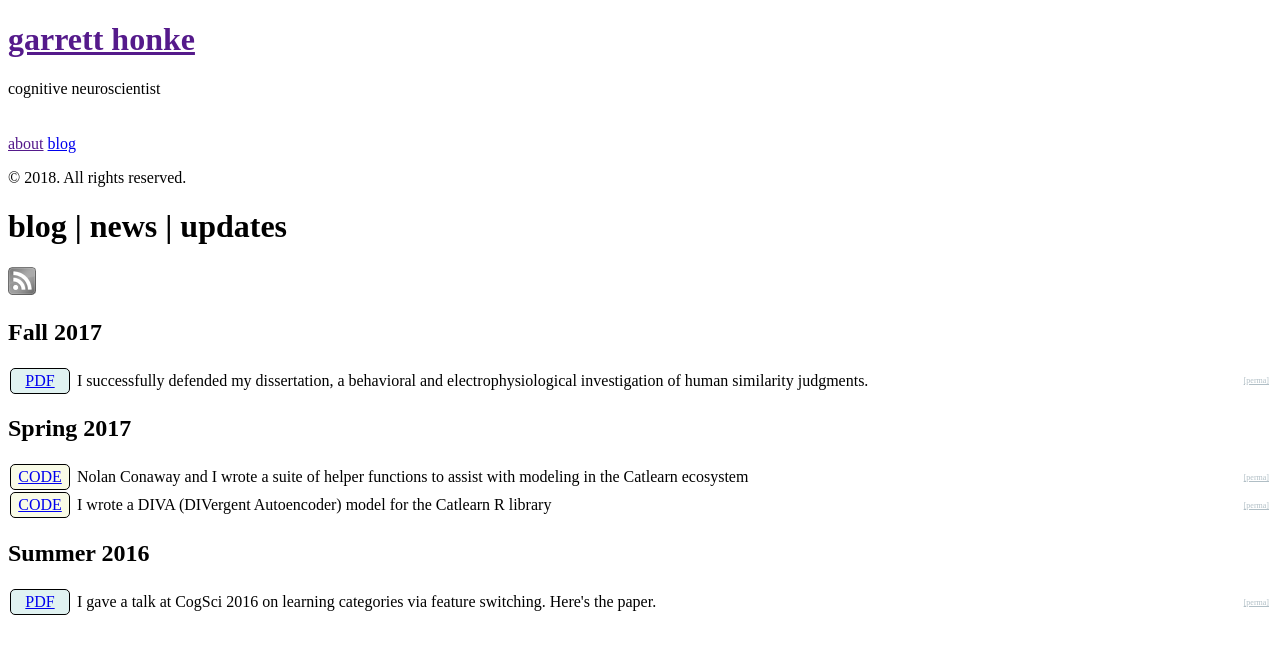
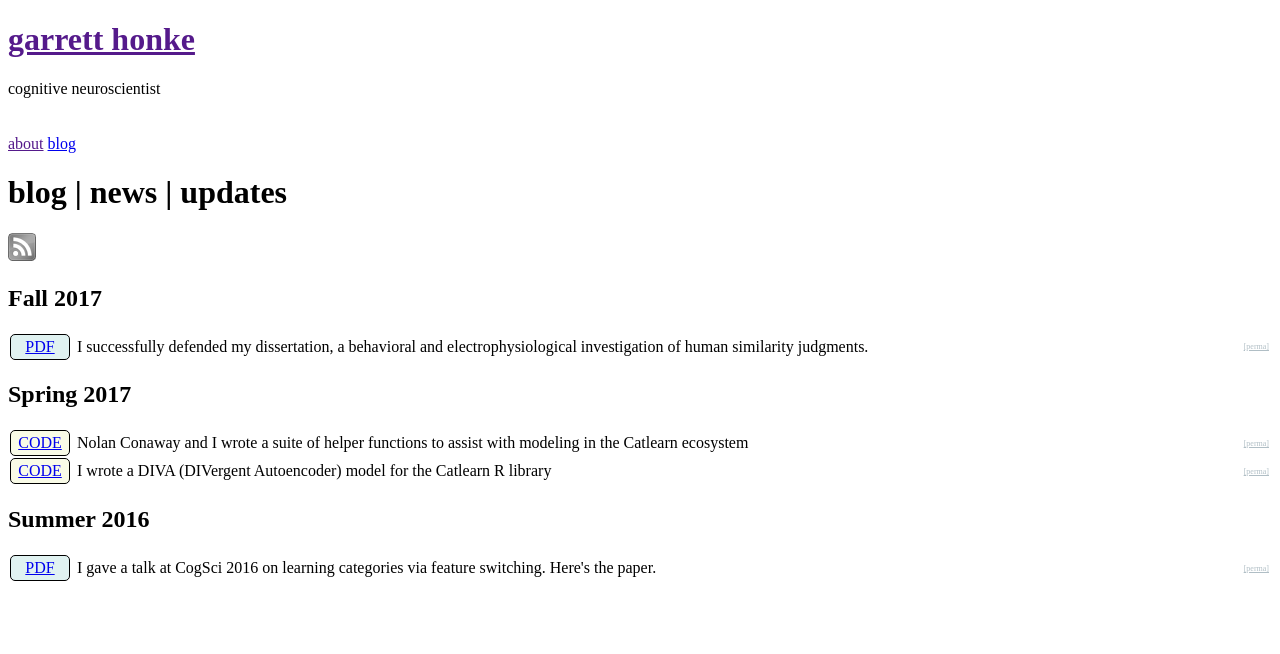
Before and after one commit to stoicml/ghonk.github.io, a Jekyll site: the page built from blog.html, in a window 1280 px wide. Shown: the top 654 px of the page. Built offline with Jekyll 4.4.1, drawn with Linux system fonts in a browser that asks for light colours; Markdown is read by kramdown in place of the engine named in the settings.

Commit message:
Update sidebar.html

```diff
--- a/_includes/sidebar.html
+++ b/_includes/sidebar.html
@@ -32,6 +32,6 @@
     <a class="sidebar-nav-item" href="https://stackoverflow.com/users/3496308/ghonke"><img src="/img/so.svg" width = 35px></a>
     </nav>
 
-    <p>&copy; {{ site.time | date: '%Y' }}. All rights reserved.</p>
+  <!-- <p>&copy; {{ site.time | date: '%Y' }}. All rights reserved.</p> -->
   </div>
 </div>
```
